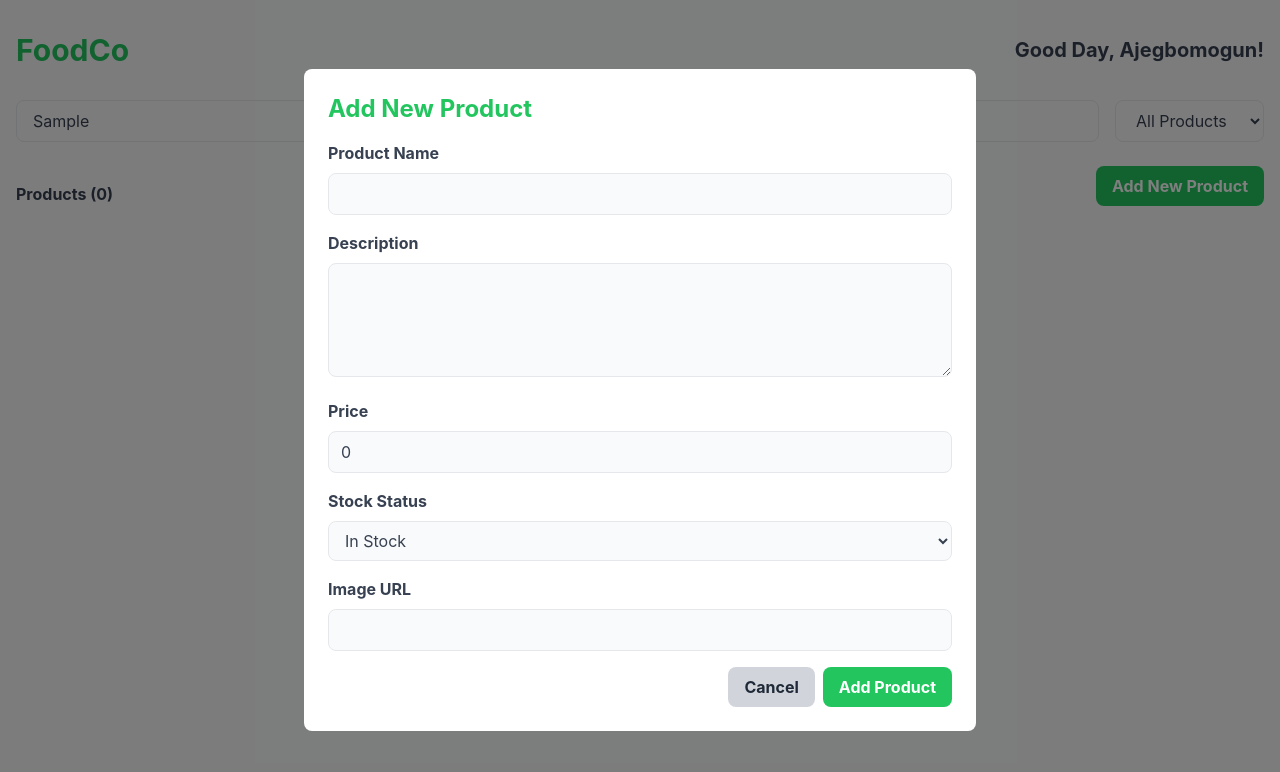
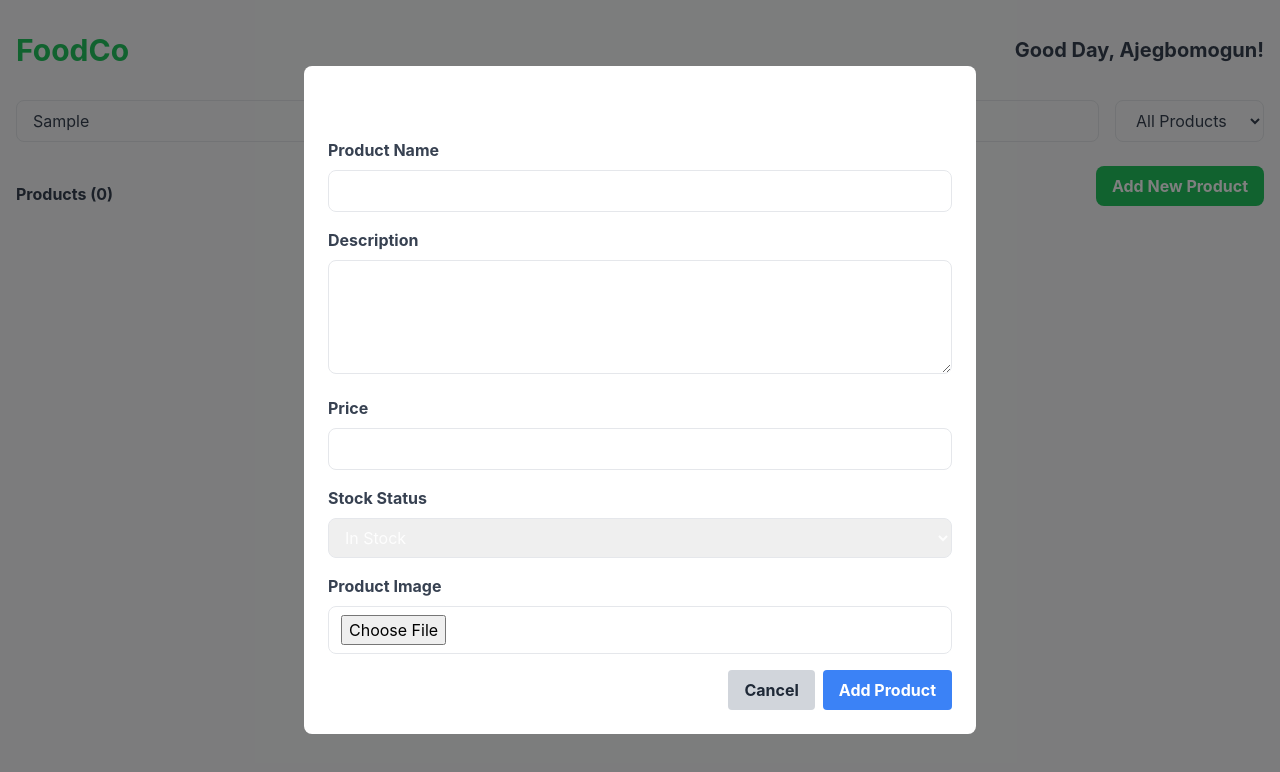
Before and after one commit to AJFX-01/foodco, a React (Vite) app: page / in a window 1280 px wide. Both pictures are taken after typing "Sample" into the empty fields and a click on the button "Add New Product". Shown: the top 772 px of the page. Built offline with nearby package versions, Linux system fonts and the light colour scheme; data requests are answered from the project's data file.

Commit message:
feat: added image upload

```diff
--- a/src/api/route.ts
+++ b/src/api/route.ts
@@ -53,3 +53,16 @@ export const updateProduct = async (updatedProduct: Product) => {
 
   return response.json();
 };
+
+
+export const uploadImage = async (file: File): Promise<string> => {
+  // Simulate API delay and file upload
+  await new Promise(resolve => setTimeout(resolve, 1000))
+
+  // In a real application, you would upload the file to a server or cloud storage
+  // For this mock, we'll create a fake URL
+  const fakeUrl = URL.createObjectURL(file)
+
+  // Return the fake URL
+  return fakeUrl
+}
--- a/src/components/AddEditProductForm.tsx
+++ b/src/components/AddEditProductForm.tsx
@@ -1,7 +1,7 @@
-import React, { useState } from 'react'
+import React, { useRef, useState } from 'react'
 import { useMutation, useQueryClient } from '@tanstack/react-query'
 import { Product } from '../types/types'
-import { addProduct, updateProduct } from '../api/route'
+import { addProduct, updateProduct, uploadImage } from '../api/route'
 
 interface AddEditProductFormProps {
   product: Product | null
@@ -21,11 +21,45 @@ const AddEditProductForm: React.FC<AddEditProductFormProps> = ({ product, isOpen
     }
   )
   const [errors, setErrors] = useState<Partial<Record<keyof Product, string>>>({})
+  const [previewImage, setPreviewImage] = useState<string | null>(product?.imageUrl || null)
+  const fileInputRef = useRef<HTMLInputElement>(null)
 
   const handleChange = (e: React.ChangeEvent<HTMLInputElement | HTMLTextAreaElement | HTMLSelectElement>) => {
     const { name, value } = e.target
-    setFormData((prev ) => ({ ...prev, [name]: value }))
+    setFormData((prev) => ({ ...prev, [name]: value }))
     setErrors((prev) => ({ ...prev, [name]: '' }))
+  }
+
+  const handleFileChange = async (e: React.ChangeEvent<HTMLInputElement>) => {
+    const file = e.target.files?.[0]
+    if (file) {
+      if (file.size > 5 * 1024 * 1024) {
+        setErrors((prev) => ({ ...prev, imageUrl: 'File size should be less than 5MB' }))
+        return
+      }
+
+      const allowedTypes = ['image/jpeg', 'image/png', 'image/svg+xml', 'image/webp']
+      if (!allowedTypes.includes(file.type)) {
+        setErrors((prev) => ({ ...prev, imageUrl: 'Only JPEG, PNG, SVG, and WebP files are allowed' }))
+        return
+      }
+
+      setErrors((prev) => ({ ...prev, imageUrl: '' }))
+      const reader = new FileReader()
+      reader.onloadend = () => {
+        setPreviewImage(reader.result as string)
+      }
+      reader.readAsDataURL(file)
+
+      try {
+        const imageUrl = await uploadImage(file)
+        setFormData((prev) => ({ ...prev, imageUrl }))
+      } catch (error) {
+        if (error instanceof Error) {
+          setErrors((prev) => ({ ...prev, imageUrl: error.message }))
+        }
+      }
+    }
   }
 
   const addProductMutation = useMutation({
@@ -51,7 +85,7 @@ const AddEditProductForm: React.FC<AddEditProductFormProps> = ({ product, isOpen
     if (!formData.name) newErrors.name = 'Name is required'
     if (!formData.description) newErrors.description = 'Description is required'
     if (!formData.price || formData.price <= 0) newErrors.price = 'Price must be greater than 0'
-    if (!formData.imageUrl) newErrors.imageUrl = 'Image URL is required'
+    if (!formData.imageUrl) newErrors.imageUrl = 'Image is required'
 
     if (Object.keys(newErrors).length > 0) {
       setErrors(newErrors)
@@ -71,7 +105,7 @@ const AddEditProductForm: React.FC<AddEditProductFormProps> = ({ product, isOpen
     <div className="fixed inset-0 bg-black bg-opacity-50 flex items-center justify-center p-4 z-50 transition-opacity duration-300 ease-in-out">
       <div className="bg-white rounded-lg max-w-2xl w-full max-h-[90vh] overflow-y-auto transform transition-all duration-300 ease-in-out">
         <form onSubmit={handleSubmit} className="p-6">
-          <h2 className="text-2xl font-bold mb-4 text-green-500">{product ? 'Edit Product' : 'Add New Product'}</h2>
+          <h2 className="text-2xl font-bold mb-4">{product ? 'Edit Product' : 'Add New Product'}</h2>
           <div className="mb-4">
             <label htmlFor="name" className="block text-gray-700 font-bold mb-2">
               Product Name
@@ -82,7 +116,7 @@ const AddEditProductForm: React.FC<AddEditProductFormProps> = ({ product, isOpen
               name="name"
               value={formData.name}
               onChange={handleChange}
-              className="w-full px-3 py-2 text-gray-700 border bg-gray-50 rounded-lg focus:outline-none focus:ring-2 focus:ring-blue-500 transition duration-300 ease-in-out"
+              className="w-full px-3 py-2 border rounded-lg focus:outline-none focus:ring-2 focus:ring-blue-500 transition duration-300 ease-in-out"
             />
             {errors.name && <p className="text-red-500 text-sm mt-1">{errors.name}</p>}
           </div>
@@ -95,7 +129,7 @@ const AddEditProductForm: React.FC<AddEditProductFormProps> = ({ product, isOpen
               name="description"
               value={formData.description}
               onChange={handleChange}
-              className="w-full px-3 py-2 border  text-gray-700  bg-gray-50 rounded-lg focus:outline-none focus:ring-2 focus:ring-blue-500 transition duration-300 ease-in-out"
+              className="w-full px-3 py-2 border rounded-lg focus:outline-none focus:ring-2 focus:ring-blue-500 transition duration-300 ease-in-out"
               rows={4}
             />
             {errors.description && <p className="text-red-500 text-sm mt-1">{errors.description}</p>}
@@ -110,7 +144,7 @@ const AddEditProductForm: React.FC<AddEditProductFormProps> = ({ product, isOpen
               name="price"
               value={formData.price}
               onChange={handleChange}
-              className="w-full px-3  text-gray-700  bg-gray-50 py-2 border rounded-lg focus:outline-none focus:ring-2 focus:ring-blue-500 transition duration-300 ease-in-out"
+              className="w-full px-3 py-2 border rounded-lg focus:outline-none focus:ring-2 focus:ring-blue-500 transition duration-300 ease-in-out"
               min="0"
               step="0.01"
             />
@@ -125,7 +159,7 @@ const AddEditProductForm: React.FC<AddEditProductFormProps> = ({ product, isOpen
               name="stockStatus"
               value={formData.stockStatus}
               onChange={handleChange}
-              className="w-full px-3 py-2 border  text-gray-700  bg-gray-50 rounded-lg focus:outline-none focus:ring-2 focus:ring-blue-500 transition duration-300 ease-in-out"
+              className="w-full px-3 py-2 border rounded-lg focus:outline-none focus:ring-2 focus:ring-blue-500 transition duration-300 ease-in-out"
             >
               <option value="In Stock">In Stock</option>
               <option value="Out of Stock">Out of Stock</option>
@@ -133,29 +167,35 @@ const AddEditProductForm: React.FC<AddEditProductFormProps> = ({ product, isOpen
           </div>
           <div className="mb-4">
             <label htmlFor="imageUrl" className="block text-gray-700 font-bold mb-2">
-              Image URL
+              Product Image
             </label>
             <input
-              type="text"
+              type="file"
               id="imageUrl"
               name="imageUrl"
-              value={formData.imageUrl}
-              onChange={handleChange}
-              className="w-full px-3 py-2  text-gray-700 bg-gray-50 border rounded-lg focus:outline-none focus:ring-2 focus:ring-blue-500 transition duration-300 ease-in-out"
+              accept="image/jpeg,image/png,image/svg+xml,image/webp"
+              onChange={handleFileChange}
+              ref={fileInputRef}
+              className="w-full px-3 py-2 border rounded-lg focus:outline-none focus:ring-2 focus:ring-blue-500 transition duration-300 ease-in-out"
             />
             {errors.imageUrl && <p className="text-red-500 text-sm mt-1">{errors.imageUrl}</p>}
+            {previewImage && (
+              <div className="mt-2">
+                <img src={previewImage} alt="Preview" className="max-w-full h-auto max-h-48 rounded-lg" />
+              </div>
+            )}
           </div>
           <div className="flex justify-end">
             <button
               type="button"
               onClick={onClose}
-              className="border-green-500 bg-gray-300 hover:bg-gray-400 text-gray-800 font-bold py-2 px-4 rounded-lg mr-2 transition duration-300 ease-in-out transform hover:scale-105"
+              className="bg-gray-300 hover:bg-gray-400 text-gray-800 font-bold py-2 px-4 rounded mr-2 transition duration-300 ease-in-out transform hover:scale-105"
             >
               Cancel
             </button>
             <button
               type="submit"
-              className="bg-green-500 hover:bg-green-600 text-white font-bold py-2 px-4 rounded-lg transition duration-300 ease-in-out transform hover:scale-105"
+              className="bg-blue-500 hover:bg-blue-600 text-white font-bold py-2 px-4 rounded transition duration-300 ease-in-out transform hover:scale-105"
             >
               {product ? 'Update Product' : 'Add Product'}
             </button>
@@ -167,3 +207,169 @@ const AddEditProductForm: React.FC<AddEditProductFormProps> = ({ product, isOpen
 }
 
 export default AddEditProductForm
+
+
+// interface AddEditProductFormProps {
+//   product: Product | null
+//   isOpen: boolean
+//   onClose: () => void
+// }
+
+// const AddEditProductForm: React.FC<AddEditProductFormProps> = ({ product, isOpen, onClose }) => {
+//   const queryClient = useQueryClient()
+//   const [formData, setFormData] = useState<Partial<Product>>(
+//     product || {
+//       name: '',
+//       description: '',
+//       price: 0,
+//       stockStatus: 'In Stock',
+//       imageUrl: '',
+//     }
+//   )
+//   const [errors, setErrors] = useState<Partial<Record<keyof Product, string>>>({})
+
+//   const handleChange = (e: React.ChangeEvent<HTMLInputElement | HTMLTextAreaElement | HTMLSelectElement>) => {
+//     const { name, value } = e.target
+//     setFormData((prev ) => ({ ...prev, [name]: value }))
+//     setErrors((prev) => ({ ...prev, [name]: '' }))
+//   }
+
+//   const addProductMutation = useMutation({
+//     mutationFn: (newProduct: Omit<Product, 'id'>) => addProduct(newProduct),
+//     onSuccess: () => {
+//       queryClient.invalidateQueries({ queryKey: ['products'] })
+//       onClose()
+//     },
+//   })
+
+//   const updateProductMutation = useMutation({
+//     mutationFn: (updatedProduct: Product) => updateProduct(updatedProduct),
+//     onSuccess: () => {
+//       queryClient.invalidateQueries({ queryKey: ['products'] })
+//       onClose()
+//     },
+//   })
+
+//   const handleSubmit = (e: React.FormEvent) => {
+//     e.preventDefault()
+//     const newErrors: Partial<Record<keyof Product, string>> = {}
+
+//     if (!formData.name) newErrors.name = 'Name is required'
+//     if (!formData.description) newErrors.description = 'Description is required'
+//     if (!formData.price || formData.price <= 0) newErrors.price = 'Price must be greater than 0'
+//     if (!formData.imageUrl) newErrors.imageUrl = 'Image URL is required'
+
+//     if (Object.keys(newErrors).length > 0) {
+//       setErrors(newErrors)
+//       return
+//     }
+
+//     if (product) {
+//       updateProductMutation.mutate({ ...product, ...formData } as Product)
+//     } else {
+//       addProductMutation.mutate(formData as Omit<Product, 'id'>)
+//     }
+//   }
+
+//   if (!isOpen) return null
+
+//   return (
+//     <div className="fixed inset-0 bg-black bg-opacity-50 flex items-center justify-center p-4 z-50 transition-opacity duration-300 ease-in-out">
+//       <div className="bg-white rounded-lg max-w-2xl w-full max-h-[90vh] overflow-y-auto transform transition-all duration-300 ease-in-out">
+//         <form onSubmit={handleSubmit} className="p-6">
+//           <h2 className="text-2xl font-bold mb-4 text-green-500">{product ? 'Edit Product' : 'Add New Product'}</h2>
+//           <div className="mb-4">
+//             <label htmlFor="name" className="block text-gray-700 font-bold mb-2">
+//               Product Name
+//             </label>
+//             <input
+//               type="text"
+//               id="name"
+//               name="name"
+//               value={formData.name}
+//               onChange={handleChange}
+//               className="w-full px-3 py-2 text-gray-700 border bg-gray-50 rounded-lg focus:outline-none focus:ring-2 focus:ring-blue-500 transition duration-300 ease-in-out"
+//             />
+//             {errors.name && <p className="text-red-500 text-sm mt-1">{errors.name}</p>}
+//           </div>
+//           <div className="mb-4">
+//             <label htmlFor="description" className="block text-gray-700 font-bold mb-2">
+//               Description
+//             </label>
+//             <textarea
+//               id="description"
+//               name="description"
+//               value={formData.description}
+//               onChange={handleChange}
+//               className="w-full px-3 py-2 border  text-gray-700  bg-gray-50 rounded-lg focus:outline-none focus:ring-2 focus:ring-blue-500 transition duration-300 ease-in-out"
+//               rows={4}
+//             />
+//             {errors.description && <p className="text-red-500 text-sm mt-1">{errors.description}</p>}
+//           </div>
+//           <div className="mb-4">
+//             <label htmlFor="price" className="block text-gray-700 font-bold mb-2">
+//               Price
+//             </label>
+//             <input
+//               type="number"
+//               id="price"
+//               name="price"
+//               value={formData.price}
+//               onChange={handleChange}
+//               className="w-full px-3  text-gray-700  bg-gray-50 py-2 border rounded-lg focus:outline-none focus:ring-2 focus:ring-blue-500 transition duration-300 ease-in-out"
+//               min="0"
+//               step="0.01"
+//             />
+//             {errors.price && <p className="text-red-500 text-sm mt-1">{errors.price}</p>}
+//           </div>
+//           <div className="mb-4">
+//             <label htmlFor="stockStatus" className="block text-gray-700 font-bold mb-2">
+//               Stock Status
+//             </label>
+//             <select
+//               id="stockStatus"
+//               name="stockStatus"
+//               value={formData.stockStatus}
+//               onChange={handleChange}
+//               className="w-full px-3 py-2 border  text-gray-700  bg-gray-50 rounded-lg focus:outline-none focus:ring-2 focus:ring-blue-500 transition duration-300 ease-in-out"
+//             >
+//               <option value="In Stock">In Stock</option>
+//               <option value="Out of Stock">Out of Stock</option>
+//             </select>
+//           </div>
+//           <div className="mb-4">
+//             <label htmlFor="imageUrl" className="block text-gray-700 font-bold mb-2">
+//               Image URL
+//             </label>
+//             <input
+//               type="text"
+//               id="imageUrl"
+//               name="imageUrl"
+//               value={formData.imageUrl}
+//               onChange={handleChange}
+//               className="w-full px-3 py-2  text-gray-700 bg-gray-50 border rounded-lg focus:outline-none focus:ring-2 focus:ring-blue-500 transition duration-300 ease-in-out"
+//             />
+//             {errors.imageUrl && <p className="text-red-500 text-sm mt-1">{errors.imageUrl}</p>}
+//           </div>
+//           <div className="flex justify-end">
+//             <button
+//               type="button"
+//               onClick={onClose}
+//               className="border-green-500 bg-gray-300 hover:bg-gray-400 text-gray-800 font-bold py-2 px-4 rounded-lg mr-2 transition duration-300 ease-in-out transform hover:scale-105"
+//             >
+//               Cancel
+//             </button>
+//             <button
+//               type="submit"
+//               className="bg-green-500 hover:bg-green-600 text-white font-bold py-2 px-4 rounded-lg transition duration-300 ease-in-out transform hover:scale-105"
+//             >
+//               {product ? 'Update Product' : 'Add Product'}
+//             </button>
+//           </div>
+//         </form>
+//       </div>
+//     </div>
+//   )
+// }
+
+// export default AddEditProductForm
```
